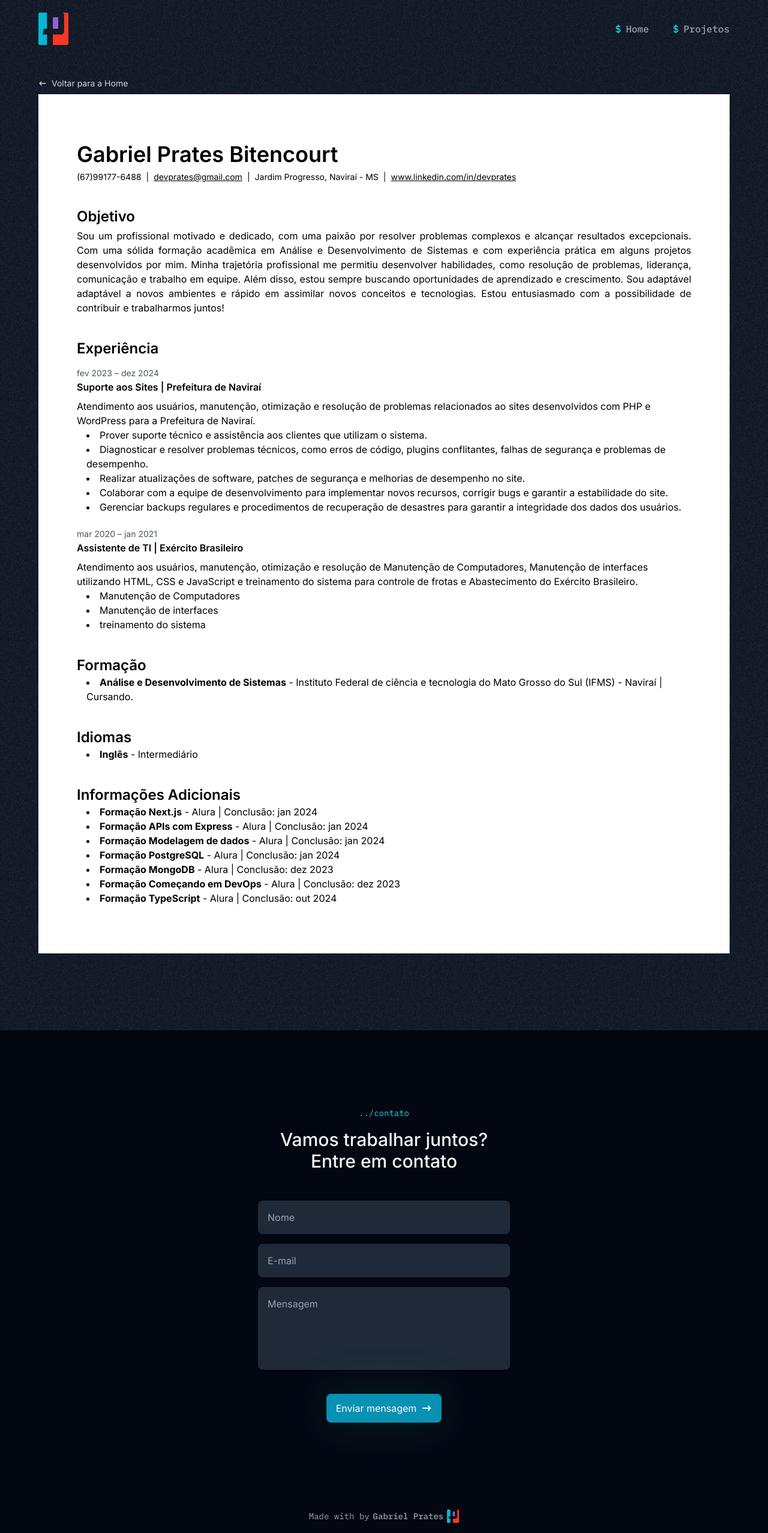
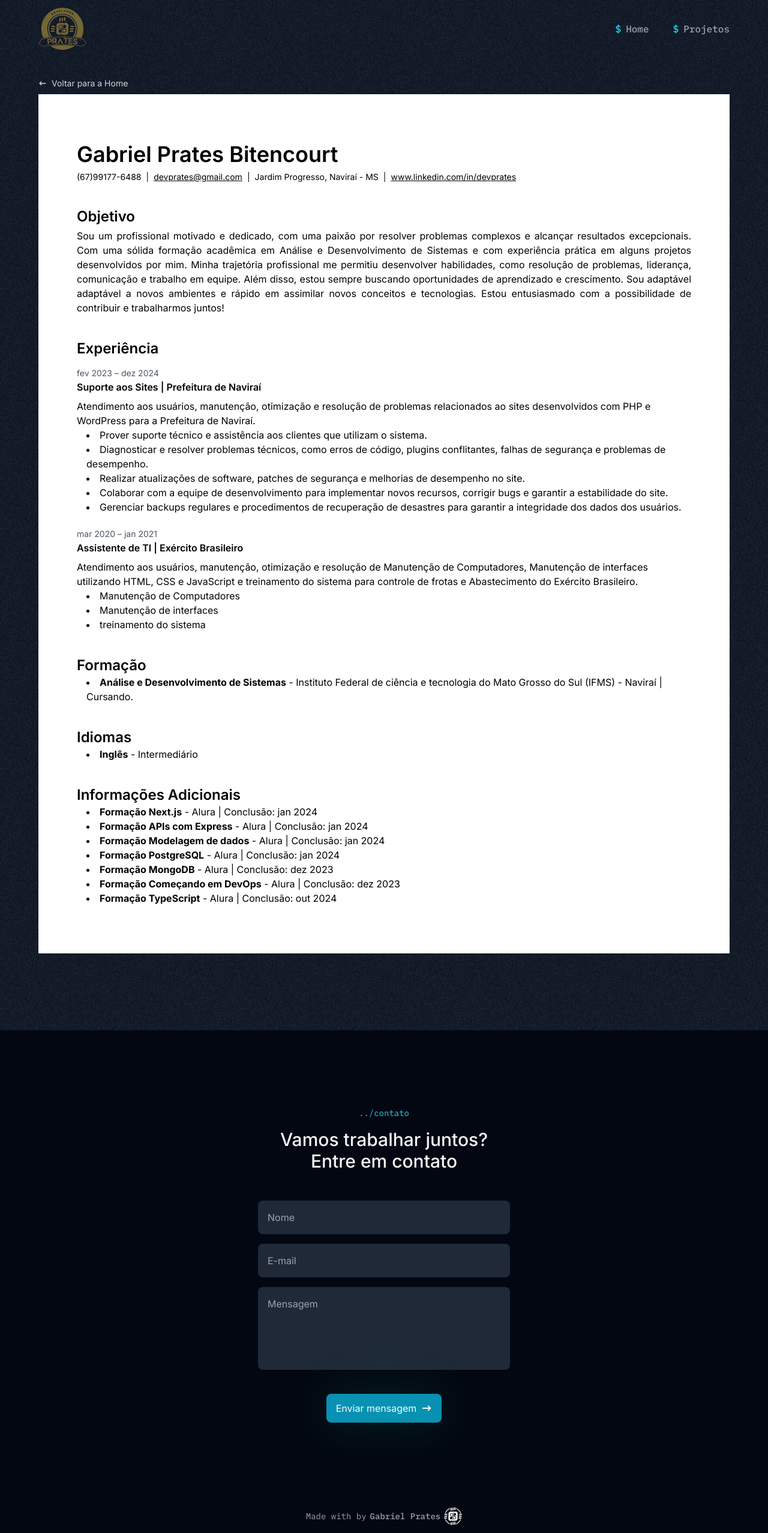
Before and after one commit to devPrates/devPrates, a Next.js app: page /curriculo in a window 1280 px wide. Shown: the whole page at 60% size. Built offline with nearby package versions, Linux system fonts and the light colour scheme.

Commit message:
feat: new logo and new icon

```diff
--- a/app/components/footer/index.tsx
+++ b/app/components/footer/index.tsx
@@ -8,9 +8,9 @@ export const Footer = () => {
         Made with by
         <strong className="font-medium">Gabriel Prates</strong>
         <Image
-          width={20}
-          height={20}
-          src="/icon.svg"
+          width={30}
+          height={30}
+          src="/icone.svg"
           alt="Logo Gabriel Prates"
         />
       </span>
--- a/app/components/header/index.tsx
+++ b/app/components/header/index.tsx
@@ -26,7 +26,12 @@ export const Header = () => {
     >
       <div className="container flex items-center justify-between">
         <Link href={'/'}>
-          <Image width={50} height={50} src="/icon.svg" alt="Logo devPrates" />
+          <Image
+            width={80}
+            height={80}
+            src="/images/logo.svg"
+            alt="Logo devPrates"
+          />
         </Link>
         <nav className="flex items-center gap-4 sm:gap-10">
           {NAV_ITENS.map((item) => (
--- a/app/layout.tsx
+++ b/app/layout.tsx
@@ -14,7 +14,7 @@ export const metadata = {
   },
   icons: [
     {
-      url: '/icon.svg',
+      url: '/icone.svg',
     },
   ],
 }
```
Also changed, not shown: public/icone.svg (added), public/images/logo.svg.
